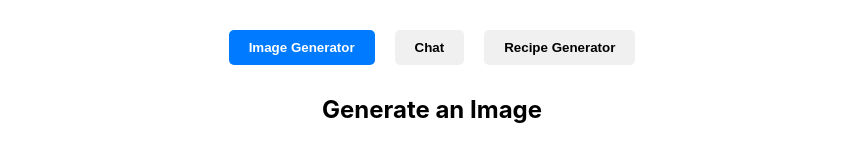
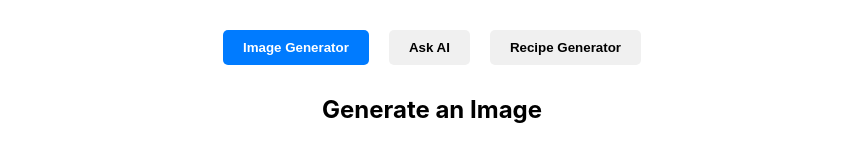
Before and after one commit to tzafff/ReactOpenAi, a React (Create React App) app: page / in a window 1280 px wide. Shown: the top 143 px of the page, without its empty margins (208-1075 px from the left). Built offline with nearby package versions, Linux system fonts and the light colour scheme.

Commit message:
Ask AI functionality

```diff
--- a/src/App.js
+++ b/src/App.js
@@ -23,7 +23,7 @@
                 className={activeTab === 'chat' ? 'active' : ''}
                 onClick={() => handleTabChange('chat')}
             >
-                Chat
+                Ask AI
             </button>
             <button
                 className={activeTab === 'recipe-generator' ? 'active' : ''}
--- a/src/components/ChatComponent.js
+++ b/src/components/ChatComponent.js
@@ -1,8 +1,37 @@
-import React from "react";
+import React, {useState} from "react";
 
 function ChatComponent() {
+
+    const [prompt, setPrompt] = useState('');
+    const [chatResponse, setChatResponse] = useState('')
+
+    const askAI = async () => {
+        try {
+            const response = await fetch(`http://localhost:8080/ask-ai-options?prompt=${prompt}`)
+            const data = await response.text();
+            console.log(data);
+            setChatResponse(data);
+        } catch (error) {
+            console.error("Error asking AI:", error);
+
+        }
+    }
+
     return (
-        <h2>Talk to AI</h2>
+        <div>
+            <h2>Talk to AI</h2>
+            <input
+                type={"text"}
+                value={prompt}
+                onChange={(e) => setPrompt(e.target.value)}
+                placeholder={"Enter prompt for AI"}
+            />
+            <button onClick={askAI}>Ask AI</button>
+
+            <div className={"output"}>
+                <p>{chatResponse}</p>
+            </div>
+        </div>
     )
 }
 
```
